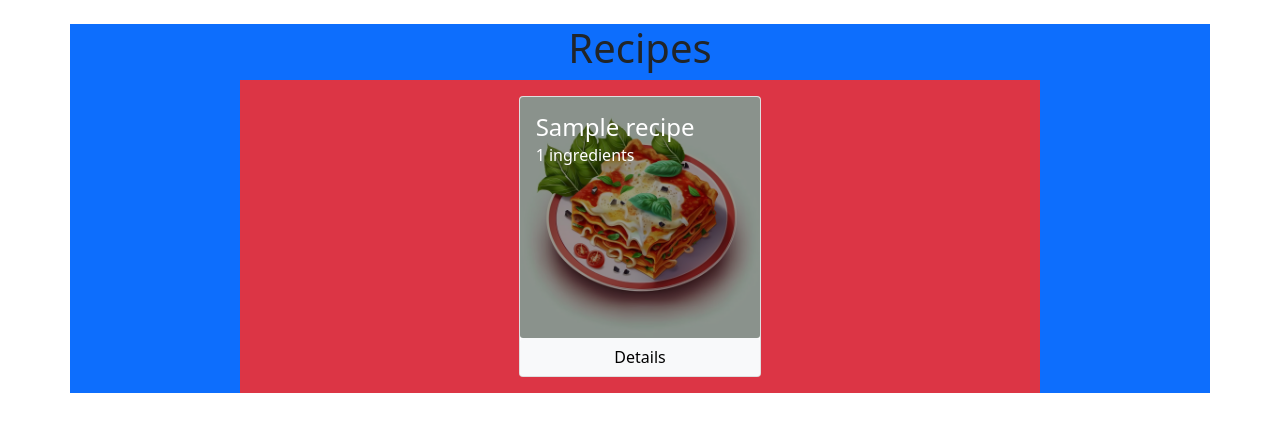
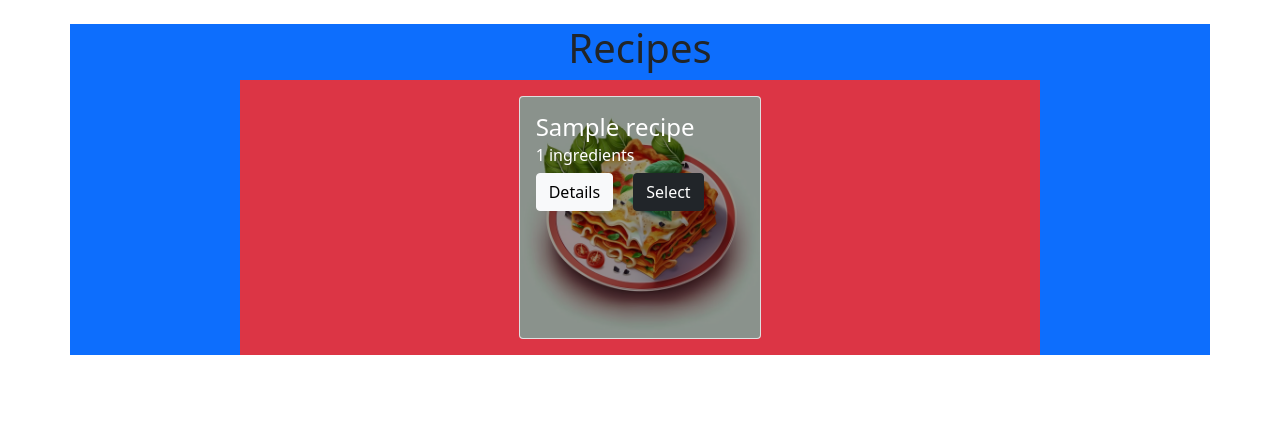
Before and after one commit to nicolasGibaud7/ezc, a Django app: page /recipes/ in a window 1280 px wide. Shown: the part 62-494 px from the top of the page. Run offline with Django 3.2, Linux system fonts and the light colour scheme; tables that the repository leaves empty hold one stand-in row (values such as "Sample post").

Commit message:
Add missing selection button on recipe cards

```diff
--- a/list_generation/templates/recipes.html
+++ b/list_generation/templates/recipes.html
@@ -43,11 +43,13 @@
                     <div class="col-4 pb-3">
                         <div class="card">
                             <img class="card-img" style="filter: brightness(60%);" src="/static/img/lasagnes_vege.png">
+
                             <div class="card-img-overlay text-white">
                                 <h4 class="card-title h4">{{recipe.name}}</h4>
                                 <h6 class="card-subtitle mb-2 h6">{{recipe.ingredients_count}} ingredients</h6>
+                                <a href="/recipes/{{recipe.id}}/" id="id_details_button_{{recipe.id}}"  class="card-link btn btn-light ">Details</a>
+                                <a href="/recipes/{{recipe.id}}/select" id="id_select_button_{{recipe.id}}" class="card-link btn btn-dark">Select</a>
                             </div>
-                            <a id="id_details_button_{{recipe.id}}" href="/recipes/{{recipe.id}}/" class="card-link btn btn-light stretched-link">Details</a>
                         </div>
                     </div>
                 {% endfor %}
```
